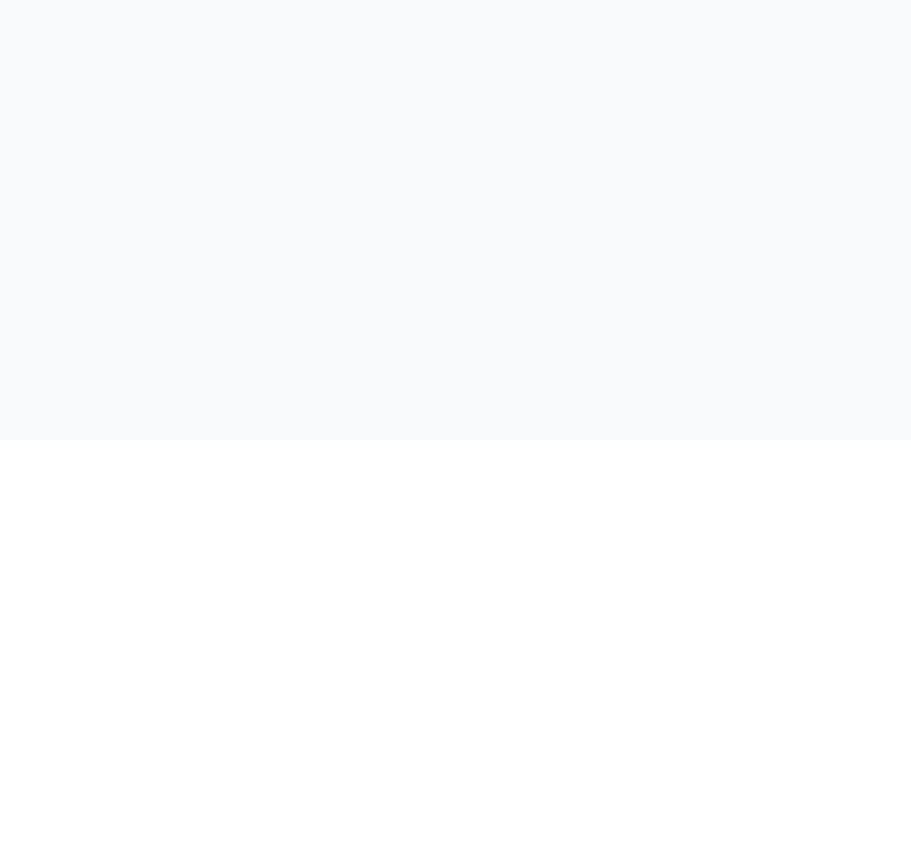
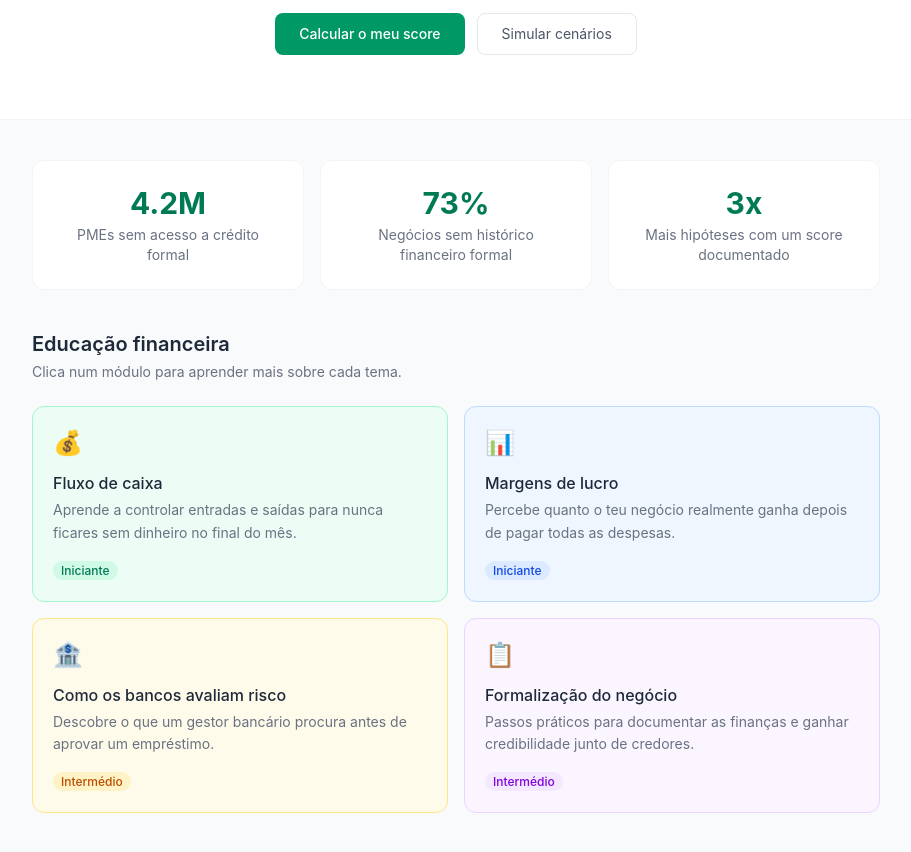
Before and after one commit to creative-nam/scorepme, a React (Vite) app in the folder client/: page / in a window 1280 px wide. Shown: the part 360-1212 px from the top of the page, without its empty margins (184-1095 px from the left). Before the commit the page ends 800 px from the top, so only its background shows below. Built offline with nearby package versions, Linux system fonts and the light colour scheme.

Commit message:
feat: página de início com hero, estatísticas e módulos de educação financeira

```diff
--- a/client/src/pages/Inicio.jsx
+++ b/client/src/pages/Inicio.jsx
@@ -1,4 +1,209 @@
+import { useState } from 'react'
+import { useNavigate } from 'react-router-dom'
+
+const estatisticas = [
+  { numero: '4.2M',  descricao: 'PMEs sem acesso a crédito formal'          },
+  { numero: '73%',   descricao: 'Negócios sem histórico financeiro formal'   },
+  { numero: '3x',    descricao: 'Mais hipóteses com um score documentado'    },
+]
+
+const modulosEducacao = [
+  {
+    titulo:    'Fluxo de caixa',
+    descricao: 'Aprende a controlar entradas e saídas para nunca ficares sem dinheiro no final do mês.',
+    nivel:     'Iniciante',
+    cor:       'bg-emerald-50 border-emerald-200',
+    corNivel:  'bg-emerald-100 text-emerald-700',
+    emoji:     '💰',
+    conteudo: [
+      'O fluxo de caixa é o registo de todo o dinheiro que entra e sai do teu negócio.',
+      'Um negócio pode ser lucrativo no papel mas ter problemas sérios se o dinheiro não estiver disponível quando precisar.',
+      'Dica prática: regista todas as entradas e saídas diariamente, mesmo que sejam pequenas.',
+      'Mantém sempre uma reserva de pelo menos 2 meses de despesas fixas para emergências.',
+    ],
+  },
+  {
+    titulo:    'Margens de lucro',
+    descricao: 'Percebe quanto o teu negócio realmente ganha depois de pagar todas as despesas.',
+    nivel:     'Iniciante',
+    cor:       'bg-blue-50 border-blue-200',
+    corNivel:  'bg-blue-100 text-blue-700',
+    emoji:     '📊',
+    conteudo: [
+      'A margem de lucro é a percentagem da receita que fica como lucro após todas as despesas.',
+      'Fórmula: Margem = ((Receita - Despesas) / Receita) × 100',
+      'Uma margem de 20-30% é considerada saudável para a maioria das PMEs em mercados emergentes.',
+      'Se a tua margem está abaixo de 10%, é urgente rever os custos ou aumentar os preços.',
+    ],
+  },
+  {
+    titulo:    'Como os bancos avaliam risco',
+    descricao: 'Descobre o que um gestor bancário procura antes de aprovar um empréstimo.',
+    nivel:     'Intermédio',
+    cor:       'bg-amber-50 border-amber-200',
+    corNivel:  'bg-amber-100 text-amber-700',
+    emoji:     '🏦',
+    conteudo: [
+      'Os bancos avaliam principalmente a capacidade de reembolso — consegues pagar a prestação mensalmente?',
+      'O histórico financeiro é crucial: quanto mais longo e consistente, menor o risco percebido.',
+      'A relação dívida/rendimento não deve ultrapassar 40-50% do rendimento mensal.',
+      'Um relatório financeiro organizado aumenta significativamente as hipóteses de aprovação.',
+    ],
+  },
+  {
+    titulo:    'Formalização do negócio',
+    descricao: 'Passos práticos para documentar as finanças e ganhar credibilidade junto de credores.',
+    nivel:     'Intermédio',
+    cor:       'bg-purple-50 border-purple-200',
+    corNivel:  'bg-purple-100 text-purple-700',
+    emoji:     '📋',
+    conteudo: [
+      'Separa as finanças pessoais das do negócio — abre uma conta bancária exclusiva para o negócio.',
+      'Regista todas as transacções, mesmo as pequenas e as feitas em dinheiro.',
+      'Guarda todos os recibos e facturas — são a prova do teu historial financeiro.',
+      'Um registo consistente de 12+ meses já é suficiente para iniciar uma candidatura a microcrédito.',
+    ],
+  },
+]
+
+function CartaoEstatistica({ numero, descricao }) {
+  return (
+    <div className="bg-white rounded-xl border border-gray-100 p-6 text-center">
+      <div className="text-3xl font-bold text-emerald-700">{numero}</div>
+      <div className="text-sm text-gray-500 mt-1">{descricao}</div>
+    </div>
+  )
+}
+
+function CartaoEducacao({ modulo, aoClicar }) {
+  return (
+    <div
+      onClick={aoClicar}
+      className={`rounded-xl border p-5 cursor-pointer hover:shadow-sm transition-shadow ${modulo.cor}`}
+    >
+      <div className="text-2xl mb-3">{modulo.emoji}</div>
+      <div className="font-medium text-gray-800 mb-1">{modulo.titulo}</div>
+      <div className="text-sm text-gray-500 mb-3 leading-relaxed">{modulo.descricao}</div>
+      <span className={`text-xs px-2 py-0.5 rounded-full font-medium ${modulo.corNivel}`}>
+        {modulo.nivel}
+      </span>
+    </div>
+  )
+}
+
+function ModalEducacao({ modulo, aoFechar }) {
+  if (!modulo) return null
+  return (
+    <div
+      className="fixed inset-0 bg-black/40 flex items-center justify-center z-50 px-4"
+      onClick={aoFechar}
+    >
+      <div
+        className="bg-white rounded-2xl p-8 max-w-lg w-full shadow-xl"
+        onClick={e => e.stopPropagation()}
+      >
+        <div className="flex items-start justify-between mb-4">
+          <div>
+            <div className="text-3xl mb-2">{modulo.emoji}</div>
+            <h3 className="text-xl font-semibold text-gray-800">{modulo.titulo}</h3>
+            <span className={`text-xs px-2 py-0.5 rounded-full font-medium mt-1 inline-block ${modulo.corNivel}`}>
+              {modulo.nivel}
+            </span>
+          </div>
+          <button
+            onClick={aoFechar}
+            className="text-gray-400 hover:text-gray-600 text-xl font-light"
+          >
+            ✕
+          </button>
+        </div>
+        <ul className="flex flex-col gap-3 mt-4">
+          {modulo.conteudo.map((ponto, i) => (
+            <li key={i} className="flex items-start gap-2 text-sm text-gray-600 leading-relaxed">
+              <span className="text-emerald-500 mt-0.5 flex-shrink-0">→</span>
+              {ponto}
+            </li>
+          ))}
+        </ul>
+        <button
+          onClick={aoFechar}
+          className="mt-6 w-full bg-emerald-600 text-white text-sm py-2.5 rounded-lg hover:bg-emerald-700 transition-colors"
+        >
+          Fechar
+        </button>
+      </div>
+    </div>
+  )
+}
+
 function Inicio() {
-  return <div>Início</div>
+  const navegar = useNavigate()
+  const [moduloAberto, setModuloAberto] = useState(null)
+
+  return (
+    <div>
+
+      {/* Hero */}
+      <div className="bg-white border-b border-gray-100 px-6 py-16 text-center">
+        <span className="text-xs bg-emerald-50 text-emerald-700 border border-emerald-200 px-3 py-1 rounded-full">
+          Inclusão financeira para PMEs
+        </span>
+        <h1 className="text-4xl font-bold text-gray-800 mt-4 mb-3 leading-tight">
+          O teu negócio merece<br />
+          <span className="text-emerald-600">acesso ao crédito</span>
+        </h1>
+        <p className="text-gray-500 text-base max-w-md mx-auto mb-8 leading-relaxed">
+          Avalia a saúde financeira do teu negócio, obtém um score de crédito
+          reconhecido por bancos e recebe dicas personalizadas para crescer.
+        </p>
+        <div className="flex gap-3 justify-center flex-wrap">
+          <button
+            onClick={() => navegar('/score')}
+            className="bg-emerald-600 text-white text-sm px-6 py-2.5 rounded-lg font-medium hover:bg-emerald-700 transition-colors"
+          >
+            Calcular o meu score
+          </button>
+          <button
+            onClick={() => navegar('/simulador')}
+            className="border border-gray-200 text-gray-600 text-sm px-6 py-2.5 rounded-lg hover:bg-gray-50 transition-colors"
+          >
+            Simular cenários
+          </button>
+        </div>
+      </div>
+
+      {/* Estatísticas */}
+      <div className="max-w-4xl mx-auto px-6 py-10 grid grid-cols-1 sm:grid-cols-3 gap-4">
+        {estatisticas.map((e, i) => (
+          <CartaoEstatistica key={i} {...e} />
+        ))}
+      </div>
+
+      {/* Educação financeira */}
+      <div className="max-w-4xl mx-auto px-6 pb-16">
+        <h2 className="text-xl font-semibold text-gray-800 mb-1">Educação financeira</h2>
+        <p className="text-sm text-gray-500 mb-6">
+          Clica num módulo para aprender mais sobre cada tema.
+        </p>
+        <div className="grid grid-cols-1 sm:grid-cols-2 gap-4">
+          {modulosEducacao.map((modulo, i) => (
+            <CartaoEducacao
+              key={i}
+              modulo={modulo}
+              aoClicar={() => setModuloAberto(modulo)}
+            />
+          ))}
+        </div>
+      </div>
+
+      {/* Modal */}
+      <ModalEducacao
+        modulo={moduloAberto}
+        aoFechar={() => setModuloAberto(null)}
+      />
+
+    </div>
+  )
 }
+
 export default Inicio
```
